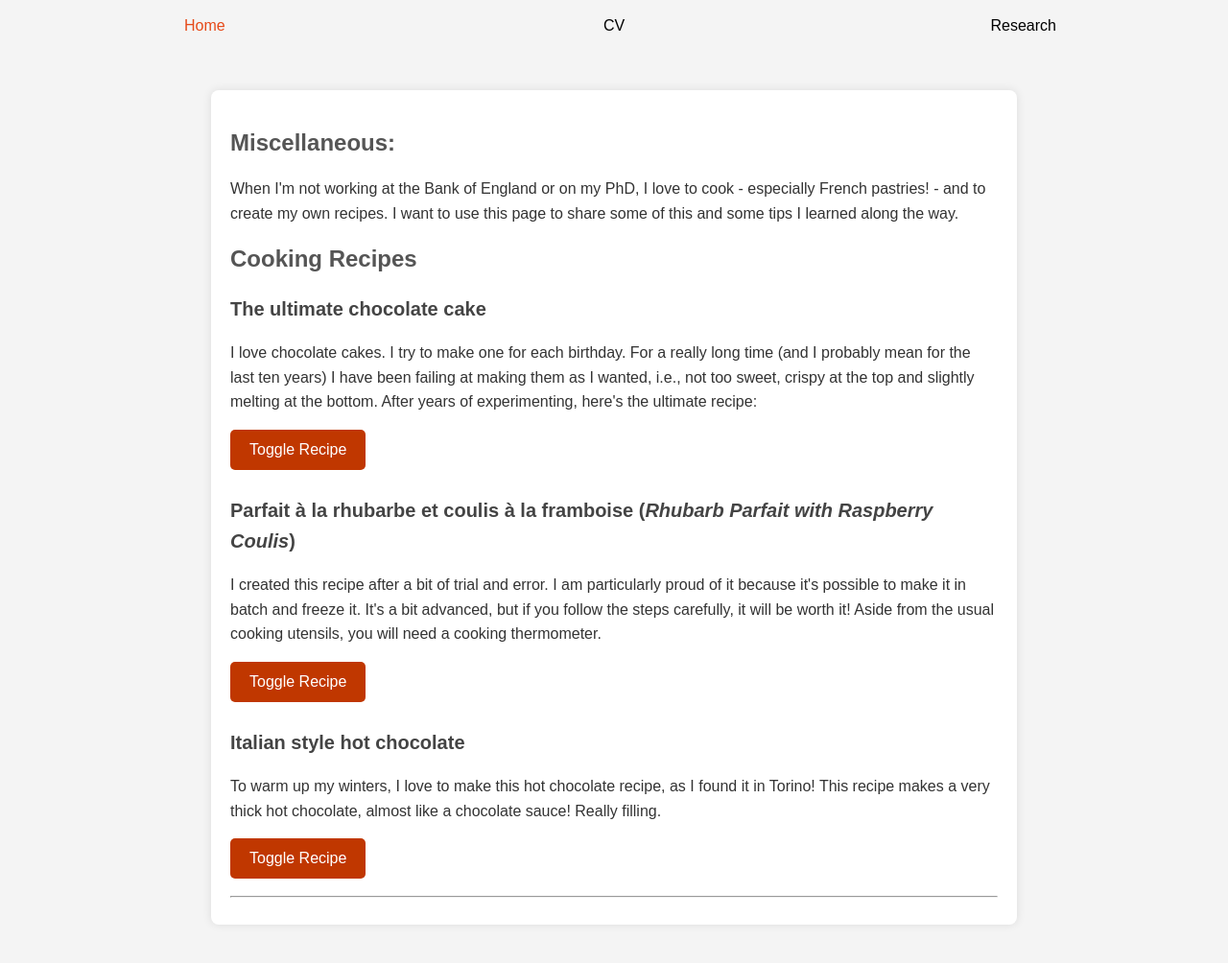
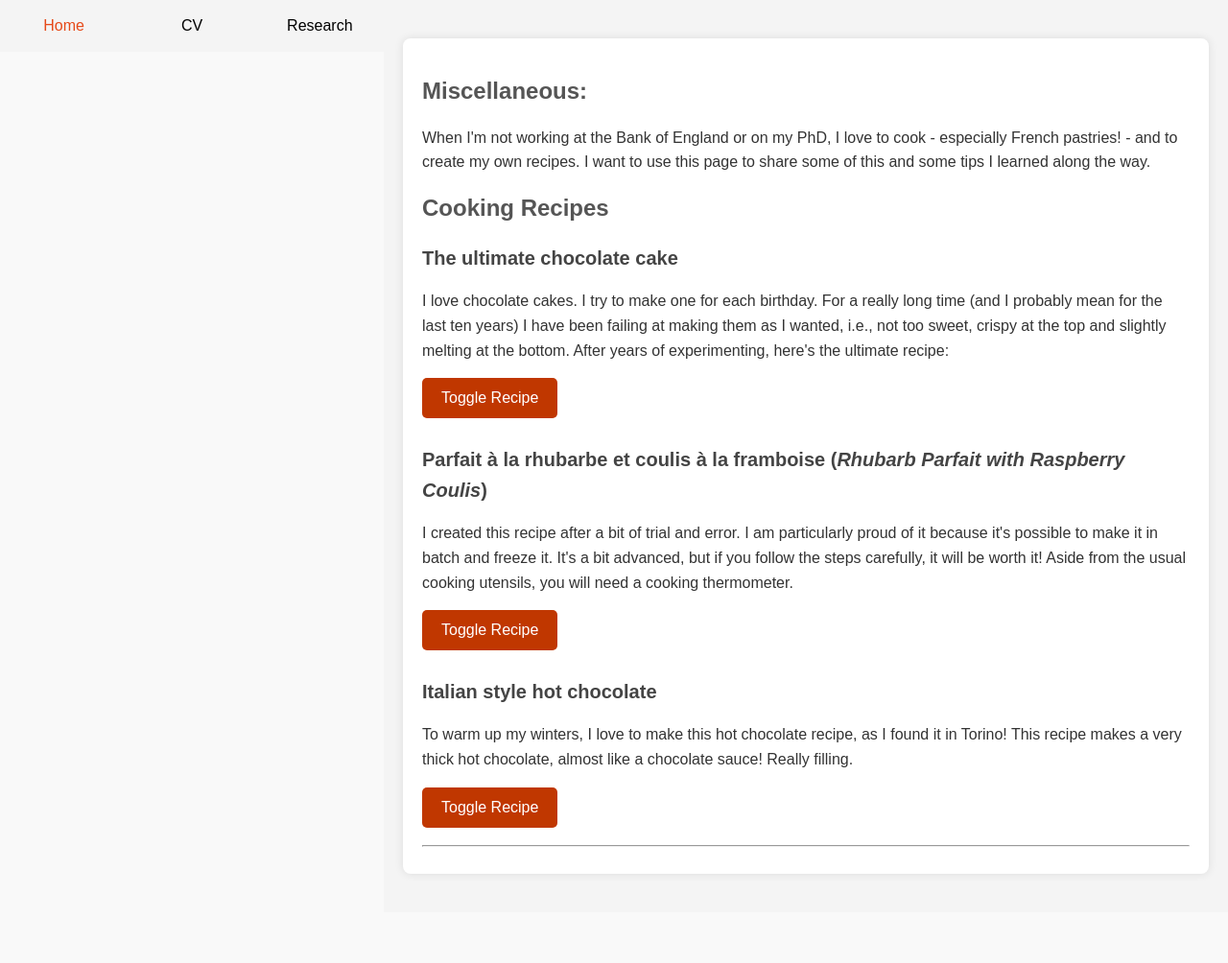
Before and after one commit to JulietteCx/juliettecx.github.io, a Jekyll site: the page built from _pages/miscellaneous.html, in a window 1280 px wide. Shown: the whole page at 96% size. Built offline with Jekyll 4.4.1, drawn with Linux system fonts in a browser that asks for light colours; after the commit the page ends 951 px from its top, so only the background shows below that.

Commit message:
Update style.css
After the changes I don't like

```diff
--- a/assets/style.css
+++ b/assets/style.css
@@ -4,13 +4,25 @@
   margin: 0;
   font-family: -apple-system, ".SFNSText-Regular", "San Francisco", "Roboto", "Segoe UI", "Helvetica Neue", "Lucida Grande", Arial, sans-serif;
   padding: 0;
+  display: flex;
+  justify-content: center; /* Center content horizontally */
+  align-items: flex-start; /* Align content to the top */
+  height: 100vh; /* Full height of the viewport */
+  background-color: #f4f4f4;
+}
+
+/* Container that holds both the navigation and content */
+.container {
+  width: 40%; /* 2/5ths of the screen width (from 2nd to 4th part) */
+  min-width: 800px; /* Optional: to avoid shrinking too much */
+  max-width: 1200px; /* Optional: to avoid stretching too wide */
 }
 
 /* Top navigation panel styles */
 .top-panel {
-width: 100%; /* Full width */
+  width: 100%; /* Full width of the container */
   padding: 0;
-background-color: #f4f4f4; /* Optional: for better visibility */
+  background-color: #f4f4f4;
 }
 
 .top-panel ul {
@@ -18,7 +30,7 @@
   margin: 0;
   padding: 0;
   overflow: hidden;
-display: flex; /* Use flexbox to align items horizontally */
+  display: flex; /* Flexbox to align items horizontally */
 }
 
 .top-panel li {
@@ -35,12 +47,11 @@
 
 .top-panel li a:hover {
   color: #e64a19;
-    background-color: #f4f4f4; /* Optional: for better visibility */
+  background-color: #f4f4f4;
 }
 
 /* Main content area styles */
 .main-content {
   padding: 20px;
-clear: both; /* Ensures content starts below the navigation */
-  background-color: #f4f4f4; /* Optional: for better visibility */
+  background-color: #f4f4f4;
 }
```
Lines whose indentation alone changed are shown as unchanged.
